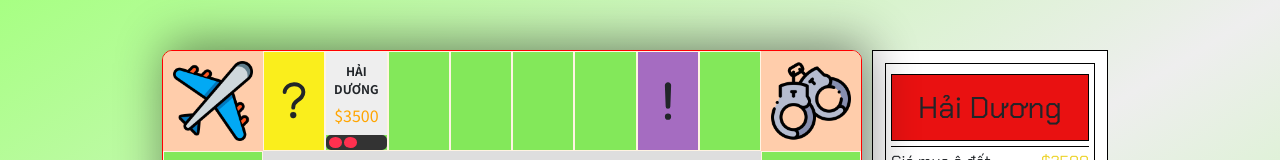
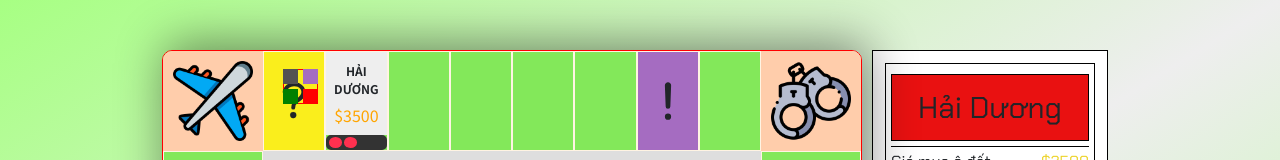
Before and after one commit to huy-xu/monopoly, a plain HTML site: page monopoly-project-template/index.html in a window 1280 px wide. Shown: the top 160 px of the page. Drawn offline with nearby package versions, Linux system fonts and the light colour scheme.

Commit message:
Add position for 4 players

```diff
--- a/monopoly-project-template/index.css
+++ b/monopoly-project-template/index.css
@@ -24,6 +24,60 @@ body {
 p {
   margin: 3px 0;
 }
+
+/* PLAYERS */
+.tmp {
+  border: 1px solid red;
+  width: 35px;
+  height: 35px;
+  position: absolute;
+  left: 20px;
+  top: 18px;
+  grid-column: 2 / 10;
+  grid-row: 1 / 2;
+  z-index: 998;
+}
+
+.game__player {
+  width: 15px;
+  height: 15px;
+  z-index: 999;
+  position: absolute;
+}
+
+.game__player--1 {
+  background-color: #525252;
+  top: 18px;
+  left: 20px;
+  grid-column: 2 / 10;
+  grid-row: 1 / 2;
+}
+
+.game__player--2 {
+  background-color: #a56cc1;
+  top: 18px;
+  left: 40px;
+  grid-column: 2 / 10;
+  grid-row: 1 / 2;
+}
+
+.game__player--3 {
+  background-color: green;
+  top: 38px;
+  left: 20px;
+  grid-column: 2 / 10;
+  grid-row: 1 / 2;
+}
+
+.game__player--4 {
+  background-color: red;
+  top: 38px;
+  left: 40px;
+  grid-column: 2 / 10;
+  grid-row: 1 / 2;
+}
+
+/* END OF GAME PLAYERS */
 
 .game__favicon {
   width: 200px;
--- a/monopoly-project-template/index.html
+++ b/monopoly-project-template/index.html
@@ -34,6 +34,15 @@
     <div class="game__container row">
       <!-- GAME BOARD -->
       <div class="game__box">
+        <!-- GAME PLAYER  -->
+
+        <div class="tmp"></div>
+        <!-- Please remove tmp div when convert to React -->
+        <div class="game__player game__player--1"></div>
+        <div class="game__player game__player--2"></div>
+        <div class="game__player game__player--3"></div>
+        <div class="game__player game__player--4"></div>
+
         <!-- WAY SQUARE -->
         <div class="way__square way__square-topleft">
           <img
```
